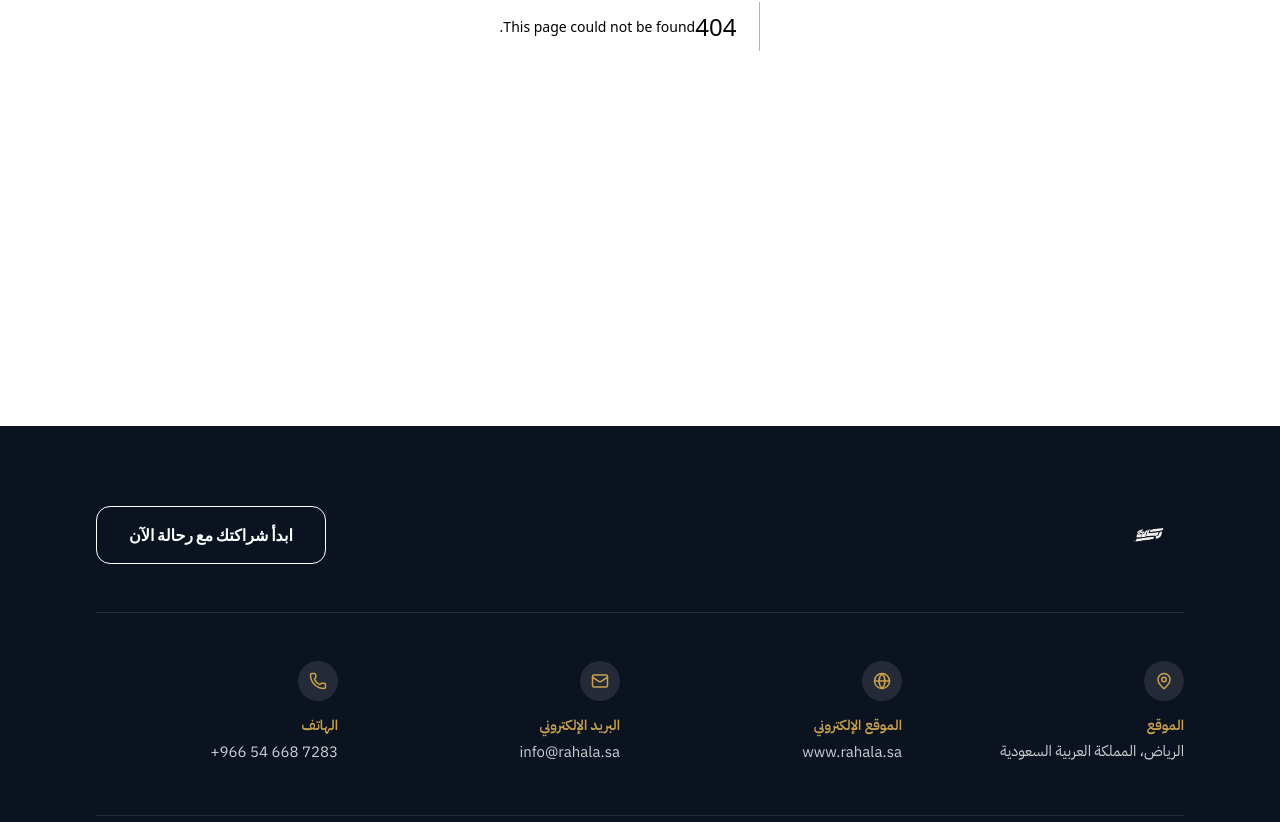
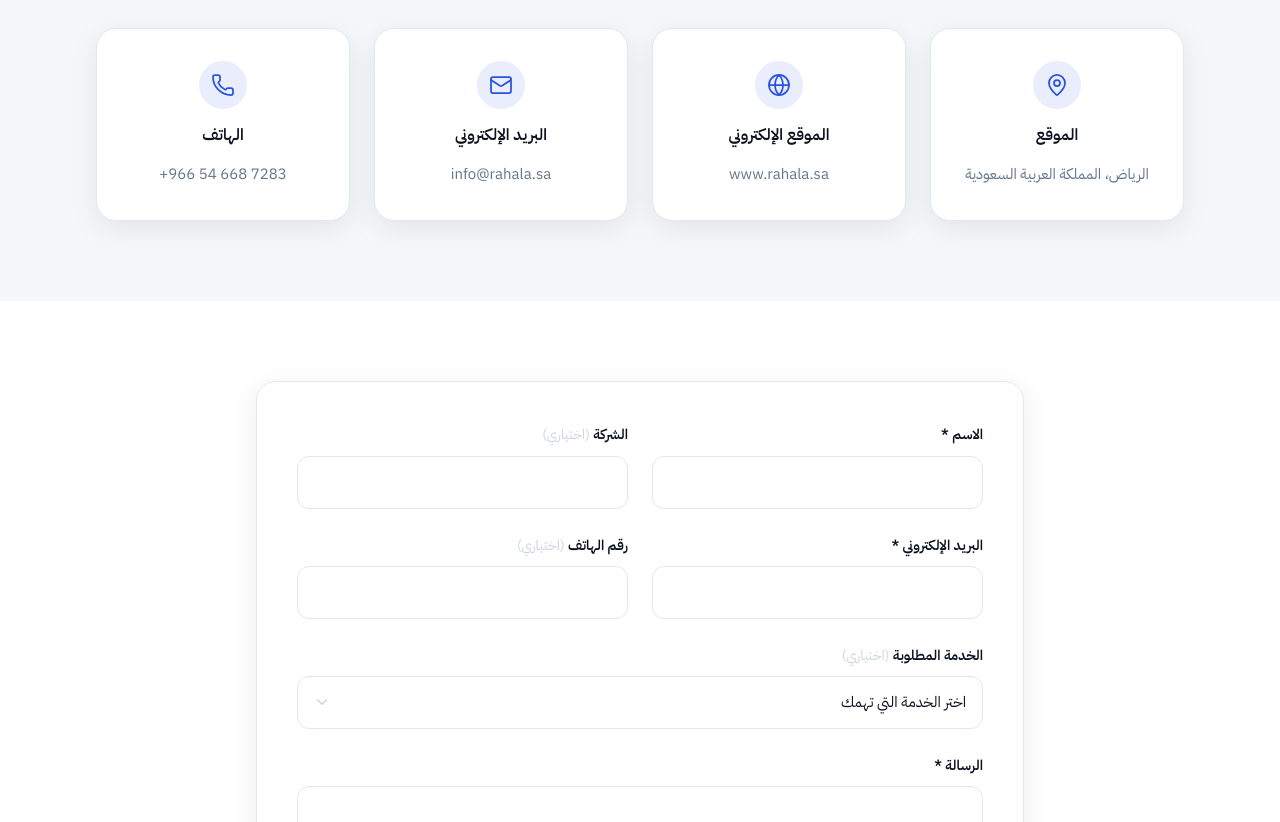
Before and after one commit to sherbo9333/rahala-website, a Next.js app: page /contact in a window 1280 px wide. Before the commit this address had no page. Shown: the part 438-1260 px from the top of the page. Built offline with nearby package versions, Linux system fonts and the light colour scheme.

Commit message:
Phase 5.8 - Contact page

```diff
--- /dev/null
+++ b/src/app/contact/page.tsx
@@ -0,0 +1,78 @@
+import type { Metadata } from "next";
+import { Section } from "@/components/ui/Section";
+import { Container } from "@/components/ui/Container";
+import { PageHeader } from "@/components/ui/PageHeader";
+import { ContactInfoSection } from "@/components/contact/ContactInfoSection";
+import { ContactForm } from "@/components/contact/ContactForm";
+import { WhyRahalaSection } from "@/components/home/WhyRahalaSection";
+import { FinalCtaSection } from "@/components/home/FinalCtaSection";
+
+const title = "تواصل معنا";
+const description = "نسعد بخدمتك والإجابة على استفساراتك في أي وقت";
+
+export const metadata: Metadata = {
+  title,
+  description,
+  alternates: {
+    canonical: "/contact",
+  },
+  openGraph: {
+    title: `${title} | رحالة`,
+    description,
+    url: "/contact",
+  },
+  twitter: {
+    title: `${title} | رحالة`,
+    description,
+  },
+};
+
+/**
+ * CONTACT — Phase 5.8
+ * Section order per this phase's approved structure: Hero -> Contact
+ * Information -> Contact Form -> Why Contact Rahala -> Final CTA.
+ *
+ * Hero copy is verbatim from the PDF's "تواصل معنا" / Contact Us slide.
+ * Contact Information and Contact Form are built as two stacked
+ * sections (rather than the earlier design-phase sketch's side-by-side
+ * 55/45 split) since this phase's instructions list them as two
+ * distinct numbered sections — simpler and equally complete.
+ *
+ * "Why Contact Rahala" reuses WhyRahalaSection directly from Home
+ * (per the instruction to reuse existing design language), same
+ * pattern already used on the Services page.
+ *
+ * Form has no backend, no API, and no submission logic per the
+ * explicit instruction — submitting only prevents the page reload and
+ * shows a client-side confirmation message.
+ */
+export default function ContactPage() {
+  return (
+    <>
+      <Section background="white" id="contact-hero">
+        <Container>
+          <PageHeader eyebrow="CONTACT US" eyebrowLatin number="١٣" title={title} description={description} align="center" />
+        </Container>
+      </Section>
+
+      <Section background="gray" id="contact-info">
+        <Container>
+          <h2 className="sr-only">معلومات التواصل</h2>
+          <ContactInfoSection />
+        </Container>
+      </Section>
+
+      <Section background="white" id="contact-form">
+        <Container>
+          <h2 className="sr-only">نموذج التواصل</h2>
+          <div className="mx-auto max-w-3xl">
+            <ContactForm />
+          </div>
+        </Container>
+      </Section>
+
+      <WhyRahalaSection />
+      <FinalCtaSection />
+    </>
+  );
+}
--- a/src/app/sitemap.ts
+++ b/src/app/sitemap.ts
@@ -50,5 +50,11 @@ export default function sitemap(): MetadataRoute.Sitemap {
       changeFrequency: "monthly",
       priority: 0.8,
     },
+    {
+      url: `${BASE_URL}/contact`,
+      lastModified: new Date(),
+      changeFrequency: "monthly",
+      priority: 0.9,
+    },
   ];
 }
--- /dev/null
+++ b/src/components/contact/ContactForm.tsx
@@ -0,0 +1,127 @@
+"use client";
+
+import { useState } from "react";
+import { ChevronDown } from "lucide-react";
+import { services } from "@/data/navigation";
+import { Button } from "@/components/ui/Button";
+import { cn } from "@/lib/cn";
+
+const inputClass =
+  "w-full rounded-input border border-gray-200 bg-white px-4 py-3 font-arabic text-[15px] text-navy-900 " +
+  "placeholder:text-gray-300 transition-colors duration-200 " +
+  "focus:border-blue-600 focus:outline-none focus-visible:outline-none";
+
+const labelClass = "mb-2 block font-arabic text-sm font-semibold text-navy-900";
+
+/**
+ * Contact form — semantic <form>/<label>/<input> throughout, native
+ * HTML5 validation only (required / type="email" / type="tel"), no
+ * client-side JS validation library, no backend, no API call, no
+ * submission logic: submitting simply prevents the default page
+ * reload and shows an inline confirmation message. Wiring this to a
+ * real endpoint is explicitly out of scope for this phase.
+ */
+export function ContactForm() {
+  const [submitted, setSubmitted] = useState(false);
+
+  if (submitted) {
+    return (
+      <div role="status" className="rounded-card border border-gray-200 bg-white p-10 text-center shadow-soft">
+        <h3 className="font-arabic text-h3 text-navy-900">شكرًا لتواصلك معنا</h3>
+        <p className="mt-3 font-arabic text-body text-gray-500">
+          استلمنا رسالتك وسنعاود التواصل معك في أقرب وقت ممكن.
+        </p>
+      </div>
+    );
+  }
+
+  return (
+    <form
+      className="rounded-card border border-gray-200 bg-white p-6 shadow-soft md:p-10"
+      onSubmit={(e) => {
+        e.preventDefault();
+        setSubmitted(true);
+      }}
+    >
+      <div className="grid grid-cols-1 gap-6 sm:grid-cols-2">
+        <div>
+          <label htmlFor="name" className={labelClass}>
+            الاسم <span aria-hidden="true">*</span>
+          </label>
+          <input id="name" name="name" type="text" required autoComplete="name" className={inputClass} />
+        </div>
+
+        <div>
+          <label htmlFor="company" className={labelClass}>
+            الشركة <span className="font-normal text-gray-300">(اختياري)</span>
+          </label>
+          <input id="company" name="company" type="text" autoComplete="organization" className={inputClass} />
+        </div>
+
+        <div>
+          <label htmlFor="email" className={labelClass}>
+            البريد الإلكتروني <span aria-hidden="true">*</span>
+          </label>
+          <input
+            id="email"
+            name="email"
+            type="email"
+            required
+            autoComplete="email"
+            dir="ltr"
+            className={cn(inputClass, "text-right")}
+          />
+        </div>
+
+        <div>
+          <label htmlFor="phone" className={labelClass}>
+            رقم الهاتف <span className="font-normal text-gray-300">(اختياري)</span>
+          </label>
+          <input
+            id="phone"
+            name="phone"
+            type="tel"
+            autoComplete="tel"
+            dir="ltr"
+            className={cn(inputClass, "text-right")}
+          />
+        </div>
+
+        <div className="sm:col-span-2">
+          <label htmlFor="service" className={labelClass}>
+            الخدمة المطلوبة <span className="font-normal text-gray-300">(اختياري)</span>
+          </label>
+          <div className="relative">
+            <select id="service" name="service" defaultValue="" className={cn(inputClass, "appearance-none pe-10")}>
+              <option value="" disabled>
+                اختر الخدمة التي تهمك
+              </option>
+              {services.map((service) => (
+                <option key={service.href} value={service.label}>
+                  {service.label}
+                </option>
+              ))}
+              <option value="other">أخرى</option>
+            </select>
+            <ChevronDown
+              size={18}
+              aria-hidden="true"
+              className="pointer-events-none absolute end-4 top-1/2 -translate-y-1/2 text-gray-300"
+            />
+          </div>
+        </div>
+
+        <div className="sm:col-span-2">
+          <label htmlFor="message" className={labelClass}>
+            الرسالة <span aria-hidden="true">*</span>
+          </label>
+          <textarea id="message" name="message" required rows={5} className={cn(inputClass, "resize-none")} />
+        </div>
+      </div>
+
+      <Button type="submit" variant="primary" className="mt-8 w-full justify-center sm:w-auto">
+        إرسال الرسالة
+      </Button>
+    </form>
+  );
+}
--- /dev/null
+++ b/src/components/contact/ContactInfoSection.tsx
@@ -0,0 +1,43 @@
+import { MapPin, Globe, Mail, Phone } from "lucide-react";
+import { contactInfo } from "@/data/navigation";
+import { Card } from "@/components/ui/Card";
+import { IconBadge } from "@/components/ui/IconBadge";
+
+/**
+ * SOURCE OF TRUTH: Company Profile PDF, "تواصل معنا" / Contact slide.
+ * Same contactInfo data Footer already uses (data/navigation.ts) — no
+ * duplication of the underlying values, just a richer Card-based
+ * presentation appropriate for this page vs. the Footer's compact list.
+ * No "working hours" field: not present in the approved content, so
+ * not invented here.
+ */
+const items = [
+  { icon: MapPin, label: "الموقع", value: contactInfo.location, href: undefined },
+  { icon: Globe, label: "الموقع الإلكتروني", value: contactInfo.website, href: `https://${contactInfo.website}` },
+  { icon: Mail, label: "البريد الإلكتروني", value: contactInfo.email, href: `mailto:${contactInfo.email}` },
+  { icon: Phone, label: "الهاتف", value: contactInfo.phone, href: `tel:${contactInfo.phone.replace(/\s/g, "")}` },
+];
+
+export function ContactInfoSection() {
+  return (
+    <div className="grid grid-cols-1 gap-6 sm:grid-cols-2 lg:grid-cols-4">
+      {items.map((item) => (
+        <Card key={item.label} className="flex flex-col items-center gap-3 text-center">
+          <IconBadge icon={item.icon} tone="blue" size="lg" />
+          <h3 className="font-arabic text-base font-semibold text-navy-900">{item.label}</h3>
+          {item.href ? (
+            <a
+              href={item.href}
+              dir="ltr"
+              className="font-arabic text-[15px] text-gray-500 transition-colors hover:text-blue-600"
+            >
+              {item.value}
+            </a>
+          ) : (
+            <p className="font-arabic text-[15px] text-gray-500">{item.value}</p>
+          )}
+        </Card>
+      ))}
+    </div>
+  );
+}
```
Also changed, not shown: 2 other files (tests, documents, lock files or other folders).
